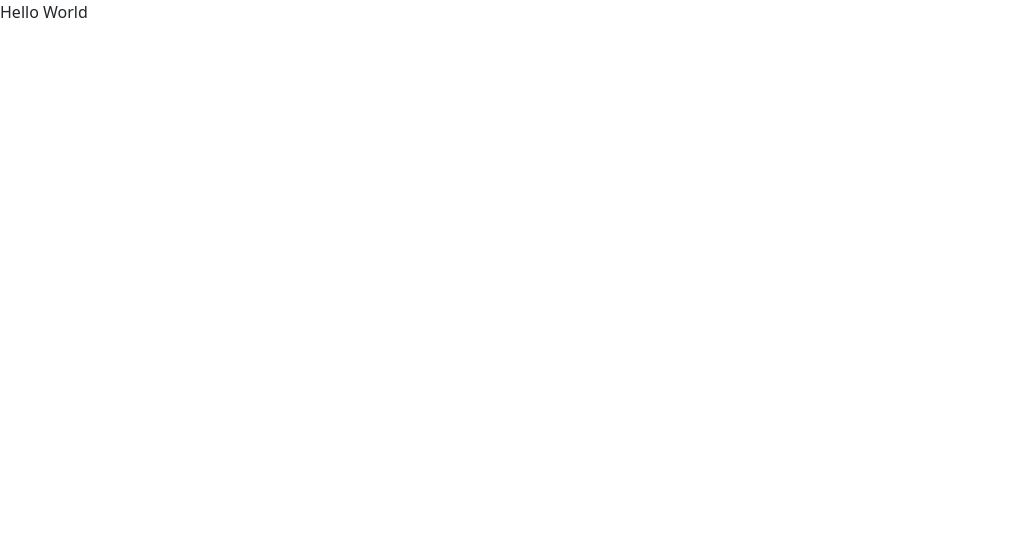
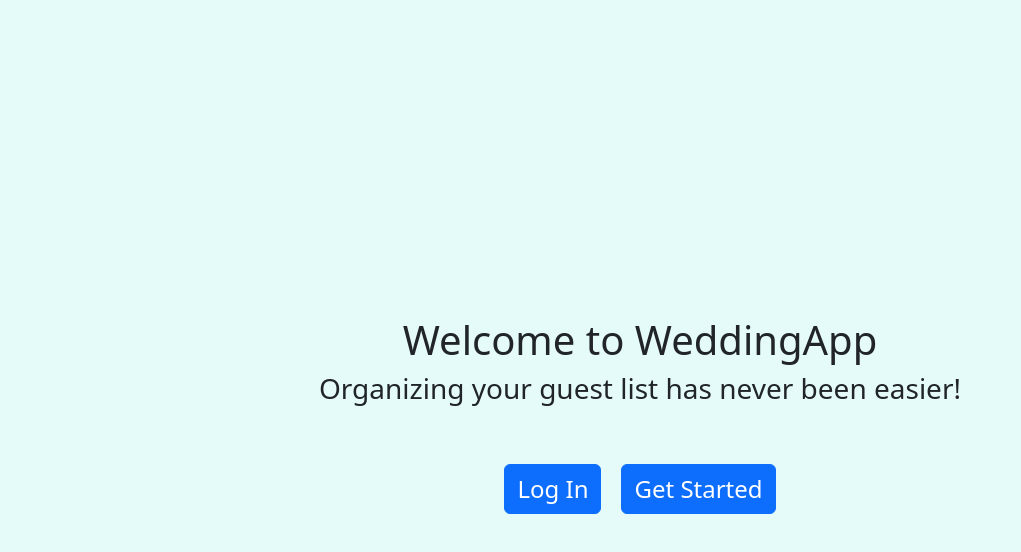
Before and after one commit to kolbykiernan/The-Nest, a React (Create React App) app in the folder frontend/: page / in a window 1280 px wide. Shown: the top 552 px of the page, without its empty margins (0-1021 px from the left). Built offline with nearby package versions, Linux system fonts and the light colour scheme.

Commit message:
HomePage set up and css added

```diff
--- a/frontend/package.json
+++ b/frontend/package.json
@@ -9,6 +9,7 @@
     "bootstrap": "^5.3.2",
     "react": "^18.2.0",
     "react-bootstrap": "^2.10.0",
+    "react-color-palette": "^7.1.0",
     "react-dom": "^18.2.0",
     "react-router-dom": "^6.22.0",
     "react-scripts": "5.0.1",
--- a/frontend/src/App.js
+++ b/frontend/src/App.js
@@ -1,11 +1,12 @@
-import React from 'react'
-import { Switch, Route, Link } from "react-router-dom"
-import "bootstrap/dist/css/bootstrap.min.css"
+import React from 'react';
+import "bootstrap/dist/css/bootstrap.min.css";
+import HomePage from './components/HomePage';
+
 
 function App() {
   return (
     <div className="App">
-      Hello World
+      <HomePage/>
     </div>
   );
 }
--- /dev/null
+++ b/frontend/src/components/HomePage.css
@@ -0,0 +1,25 @@
+:root {
+    --primary-color: rgb(229, 251, 250);
+    --secondary-color:#fff4fd;
+    --third-color: #FFE25Fff;
+  }
+
+  *{
+    text-align: center;
+  }
+
+  .body{
+    display: flex;
+    flex-direction: column;
+    justify-content: center;
+  }
+
+.welcome{
+    margin:40px;
+
+}
+
+.btn-primary{
+    margin:10px;
+    font-size: 1.5em;
+}
--- /dev/null
+++ b/frontend/src/components/HomePage.js
@@ -0,0 +1,22 @@
+import React from 'react';
+import { BrowserRouter as Router, Link } from 'react-router-dom';
+import './HomePage.css'
+
+const HomePage = () => {
+    return (
+        <Router>
+            <div className="body" style={{ backgroundColor: 'var(--primary-color)', width: '100%', height: '100vh' }}>
+                <div className='welcome'>
+                    <h1>Welcome to WeddingApp</h1>
+                    <h3>Organizing your guest list has never been easier!</h3>
+                </div>
+                <div className='links'>
+                    <Link to="/logIn" className='btn btn-primary'> Log In </Link>
+                    <Link to="/getStarted" className='btn btn-primary'> Get Started </Link>
+                </div>
+            </div>
+        </Router>
+    );
+};
+
+export default HomePage;
--- a/frontend/src/index.js
+++ b/frontend/src/index.js
@@ -4,8 +4,10 @@ import './index.css';
 import App from './App';
 import reportWebVitals from './reportWebVitals';
 
+
 const root = ReactDOM.createRoot(document.getElementById('root'));
 root.render(
+
   <React.StrictMode>
     <App />
   </React.StrictMode>
```
Also changed, not shown: 2 other files (tests, documents, lock files or other folders).
